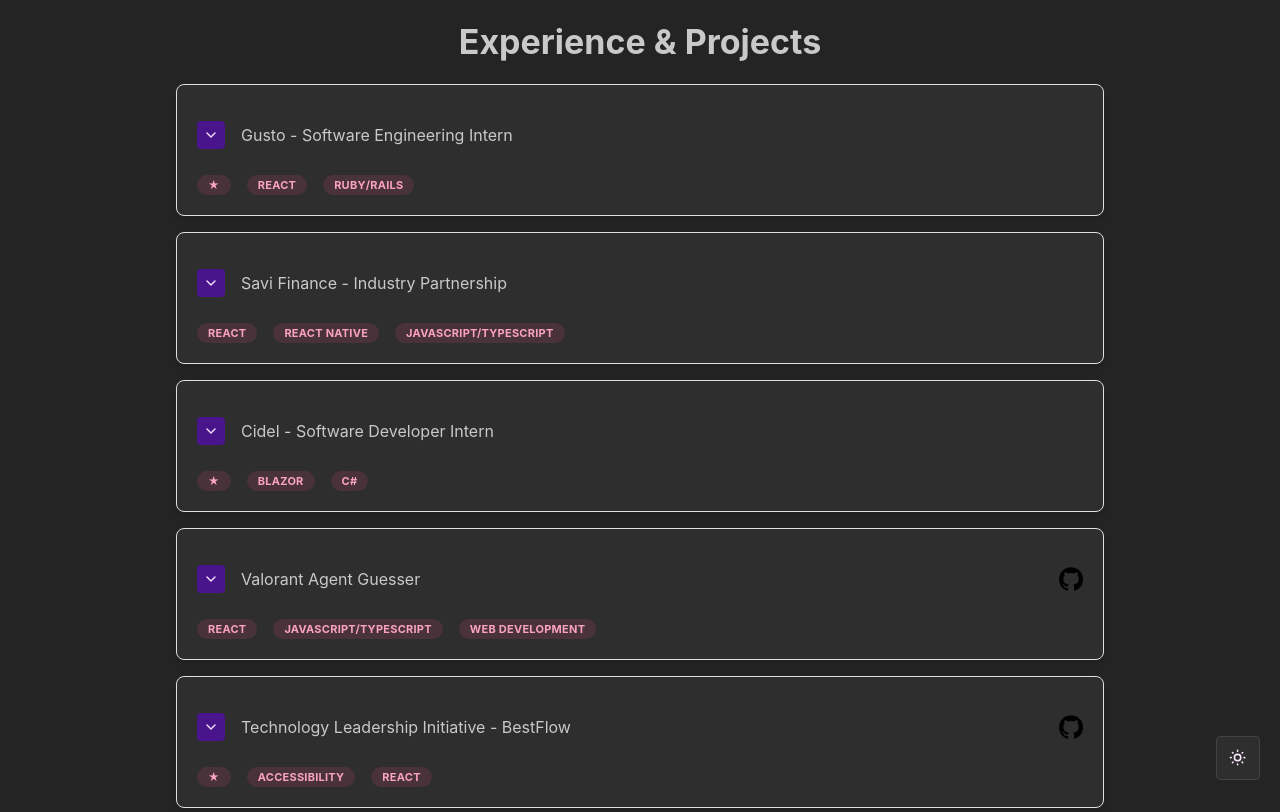
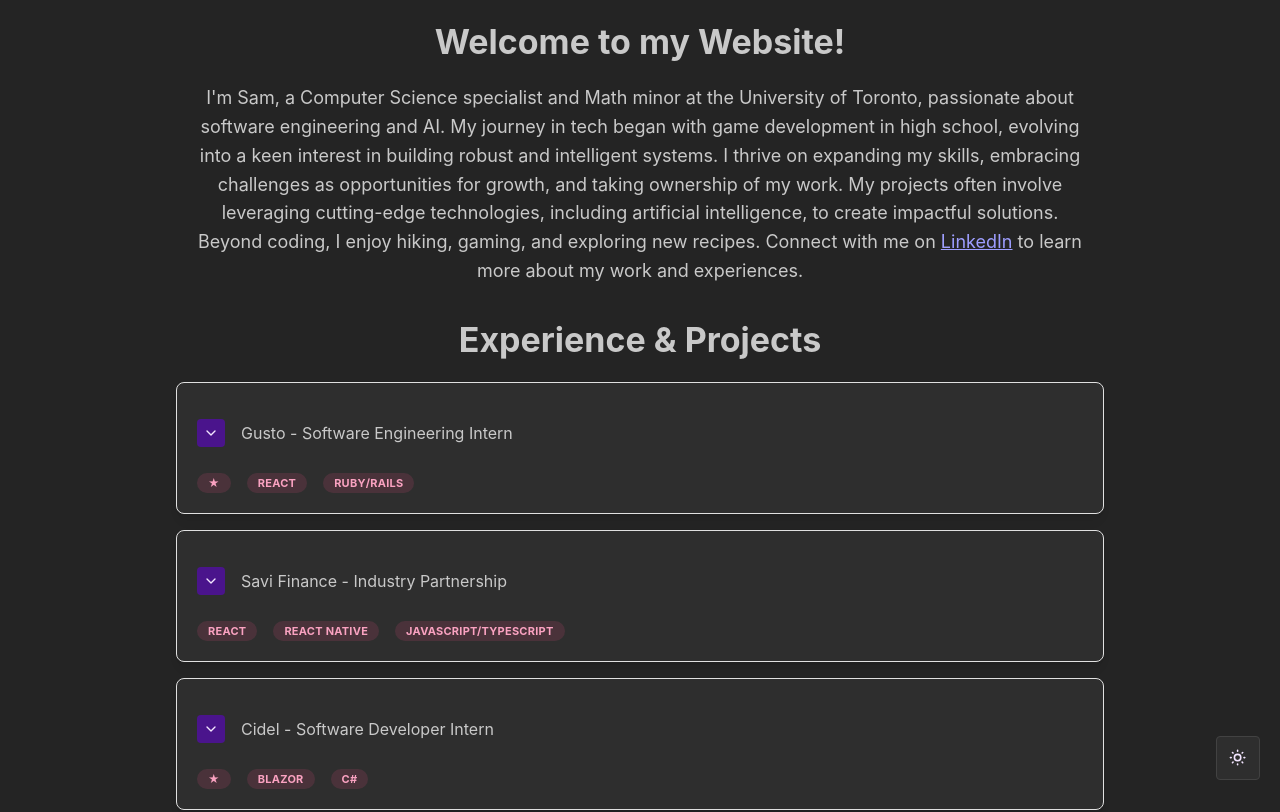
Before and after one commit to WeissSa/portfolio, a Next.js app: page /#/ in a window 1280 px wide. Before the commit this address led to /#/portfolio. Shown: the top 812 px of the page. Built offline with nearby package versions, Linux system fonts and the light colour scheme.

Commit message:
feat: Extract WelcomeSection component
- Extracted the welcome message and bio into a new  component.
- Updated  to use the new  component.

```diff
--- a/components/HomePage.tsx
+++ b/components/HomePage.tsx
@@ -2,6 +2,7 @@ import type { NextPage } from 'next';
 import { Posts } from '../components/Posts';
 import { Container, Title } from '@mantine/core';
 import { Post } from '../lib/posts';
+import { WelcomeSection } from './WelcomeSection';
 
 interface HomePageProps {
   allPostsData: Post[];
@@ -10,6 +11,7 @@ interface HomePageProps {
 const HomePage: NextPage<HomePageProps> = ({ allPostsData }) => {
   return (
     <Container>
+      <WelcomeSection />
       <Title order={1} align="center" my="lg">
         Experience & Projects
       </Title>
--- /dev/null
+++ b/components/WelcomeSection.tsx
@@ -0,0 +1,15 @@
+import { Container, Title, Text } from '@mantine/core';
+import React from 'react';
+
+export function WelcomeSection() {
+  return (
+    <Container>
+      <Title order={1} align="center" my="lg">
+        Welcome to my Website!
+      </Title>
+      <Text size="lg" align="center" mb="xl">
+        I'm Sam, a Computer Science specialist and Math minor at the University of Toronto, passionate about software engineering and AI. My journey in tech began with game development in high school, evolving into a keen interest in building robust and intelligent systems. I thrive on expanding my skills, embracing challenges as opportunities for growth, and taking ownership of my work. My projects often involve leveraging cutting-edge technologies, including artificial intelligence, to create impactful solutions. Beyond coding, I enjoy hiking, gaming, and exploring new recipes. Connect with me on <a href="https://linkedin.com/in/samuelbsweiss" target="_blank" rel="noopener noreferrer">LinkedIn</a> to learn more about my work and experiences.
+      </Text>
+    </Container>
+  );
+}
```
